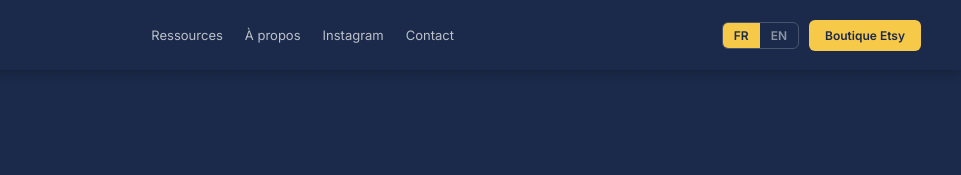
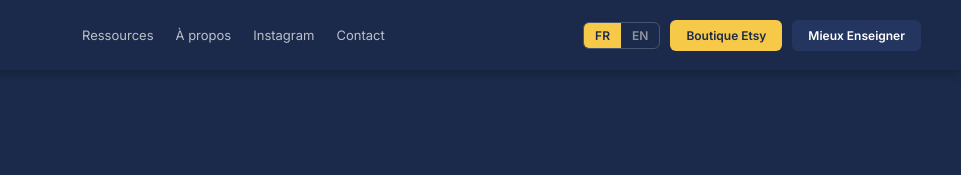
Before and after one commit to jonathancorbeil01-dev/TheLearningSparks, a plain HTML site: page index.html in a window 1280 px wide. Shown: the top 175 px of the page, 319-1280 px from the left. Drawn offline with Linux system fonts and the light colour scheme.

Commit message:
Ajouter Mieux Enseigner dans le nav

```diff
--- a/index.html
+++ b/index.html
@@ -148,6 +148,7 @@
       <button class="lang-btn" onclick="setLang('en')">EN</button>
     </div>
     <a href="https://www.etsy.com/ca-fr/shop/LearningSparks" target="_blank" class="etsy-btn t" data-fr="Boutique Etsy" data-en="Etsy Shop">Boutique Etsy</a>
+    <a href="https://www.mieuxenseigner.ca/boutique/learningsparks/profil/?search=learningsparks" target="_blank" class="etsy-btn t" style="background:var(--navy-light); color:#fff;" data-fr="Mieux Enseigner" data-en="Mieux Enseigner">Mieux Enseigner</a>
   </div>
 </nav>
 
```
